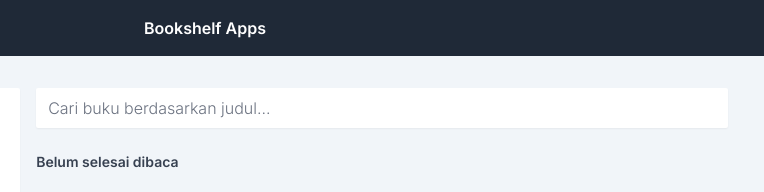
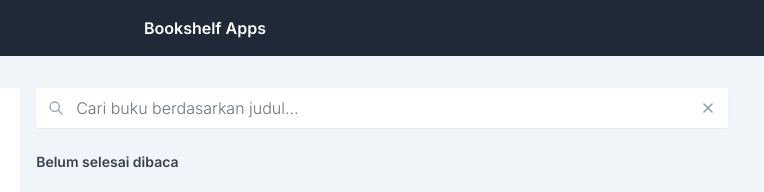
Before and after one commit to panduananto/submission-dicoding-class-315, a website: page src/index.html in a window 1280 px wide. Shown: the top 192 px of the page, 435-1199 px from the left. Drawn offline with nearby package versions, Linux system fonts and the light colour scheme; files that its build step writes are made by us from their sources.

Commit message:
clear search works

```diff
--- a/src/index.html
+++ b/src/index.html
@@ -53,7 +53,6 @@
 									class="mt-1 rounded-sm border border-gray-300 shadow-sm focus:border-indigo-600 focus:ring-indigo-600"
 								/>
 							</div>
-
 							<div class="mt-4">
 								<label for="inputBookIsCompleteCheckbox" class="mr-1 text-sm font-medium text-gray-700"
 									>Selesai dibaca</label
@@ -75,12 +74,48 @@
 				<div class="col-span-6 space-y-6 lg:col-span-4">
 					<section class="search_section block w-full">
 						<label for="searchBookTitle" class="sr-only">Judul</label>
-						<input
-							id="searchBookTitle"
-							type="text"
-							placeholder="Cari buku berdasarkan judul..."
-							class="w-full rounded-sm border-none bg-white shadow-sm placeholder:font-light focus:border-2 focus:border-indigo-600 focus:outline-none focus:ring-2 focus:ring-indigo-600"
-						/>
+						<div class="relative">
+							<div class="pointer-events-none absolute inset-y-0 left-0 flex items-center pl-3">
+								<svg
+									class="h-4 w-4 text-slate-400"
+									fill="none"
+									stroke="currentColor"
+									viewBox="0 0 24 24"
+									xmlns="http://www.w3.org/2000/svg"
+								>
+									<path
+										stroke-linecap="round"
+										stroke-linejoin="round"
+										stroke-width="2"
+										d="M21 21l-6-6m2-5a7 7 0 11-14 0 7 7 0 0114 0z"
+									></path>
+								</svg>
+							</div>
+							<input
+								id="searchBookTitle"
+								type="text"
+								placeholder="Cari buku berdasarkan judul..."
+								class="w-full rounded-sm border-none bg-white pl-10 shadow-sm placeholder:font-light focus:border-2 focus:border-indigo-600 focus:outline-none focus:ring-2 focus:ring-indigo-600"
+							/>
+							<button
+								id="clearSearch"
+								type="submit"
+								class="absolute right-2 bottom-2 rounded-lg p-1 hover:bg-slate-100 focus:outline-none focus:ring-2 focus:ring-slate-400 focus:ring-offset-2"
+							>
+								<svg
+									xmlns="http://www.w3.org/2000/svg"
+									class="h-4 w-4 text-slate-400"
+									viewBox="0 0 20 20"
+									fill="currentColor"
+								>
+									<path
+										fill-rule="evenodd"
+										d="M4.293 4.293a1 1 0 011.414 0L10 8.586l4.293-4.293a1 1 0 111.414 1.414L11.414 10l4.293 4.293a1 1 0 01-1.414 1.414L10 11.414l-4.293 4.293a1 1 0 01-1.414-1.414L8.586 10 4.293 5.707a1 1 0 010-1.414z"
+										clip-rule="evenodd"
+									/>
+								</svg>
+							</button>
+						</div>
 					</section>
 					<section class="book_shelf">
 						<h2 class="text-sm font-semibold text-gray-700">Belum selesai dibaca</h2>
--- a/src/main.js
+++ b/src/main.js
@@ -401,6 +401,14 @@ document.addEventListener('DOMContentLoaded', function () {
 		document.dispatchEvent(new Event(RENDER_EVENT));
 	});
 
+	const clearSearchButton = document.getElementById('clearSearch');
+
+	clearSearchButton.addEventListener('click', function () {
+		searchTerm = '';
+		inputBookSearch.value = '';
+		document.dispatchEvent(new Event(RENDER_EVENT));
+	});
+
 	const inputBookForm = document.getElementById('inputBook');
 
 	inputBookForm.addEventListener('submit', function (event) {
```
Also changed, not shown: 1 other file.
